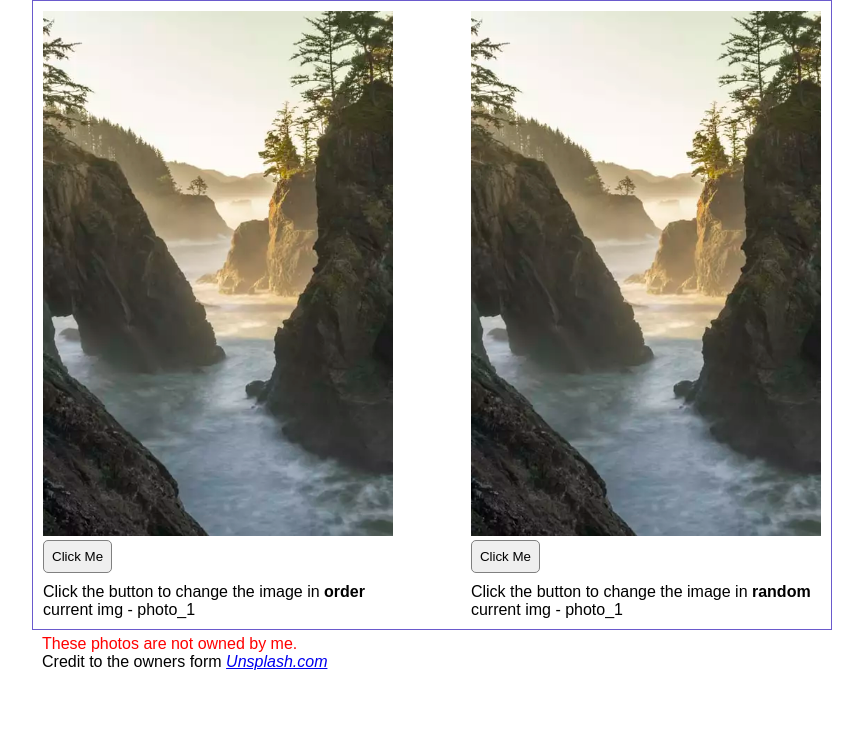
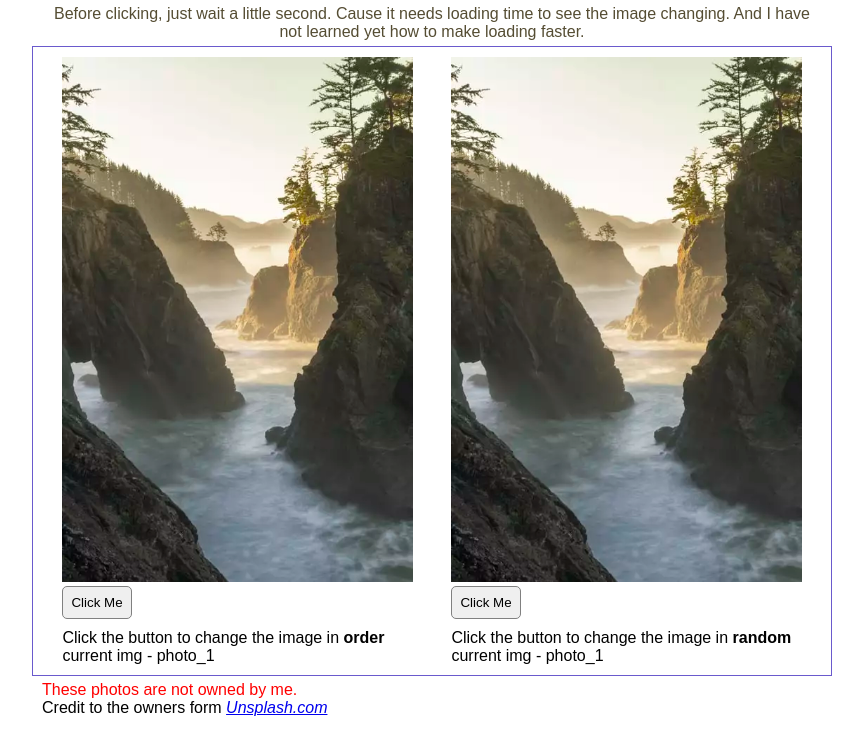
Before and after one commit to Aung-Kaung-Sat/MiniProject, a plain HTML site: page Image_Changer/index.html in a window 1280 px wide. Shown: the whole page, without its empty margins (208-1071 px from the left). Drawn offline with Linux system fonts and the light colour scheme.

Commit message:
third commit

```diff
--- a/Image_Changer/index.html
+++ b/Image_Changer/index.html
@@ -6,6 +6,11 @@
     <meta name="viewport" content="width=device-width, initial-scale=1.0">
 </head>
 <body>
+    <div class="text_content" style="color:rgb(85, 77, 51); text-align: center;">
+        Before clicking, just wait a little second.
+        Cause it needs loading time to see the image changing.
+        And I have not learned yet how to make loading faster.
+    </div>
     <div class="box_container">
         <div class="box1">
             <div class="image_container">
--- a/Image_Changer/style.css
+++ b/Image_Changer/style.css
@@ -19,7 +19,7 @@
     border: 1px solid slateblue;
     margin: 0 auto;
     display: flex;
-    justify-content: space-between;
+    justify-content: space-around;
     flex-wrap: wrap ;
 }
 
```
